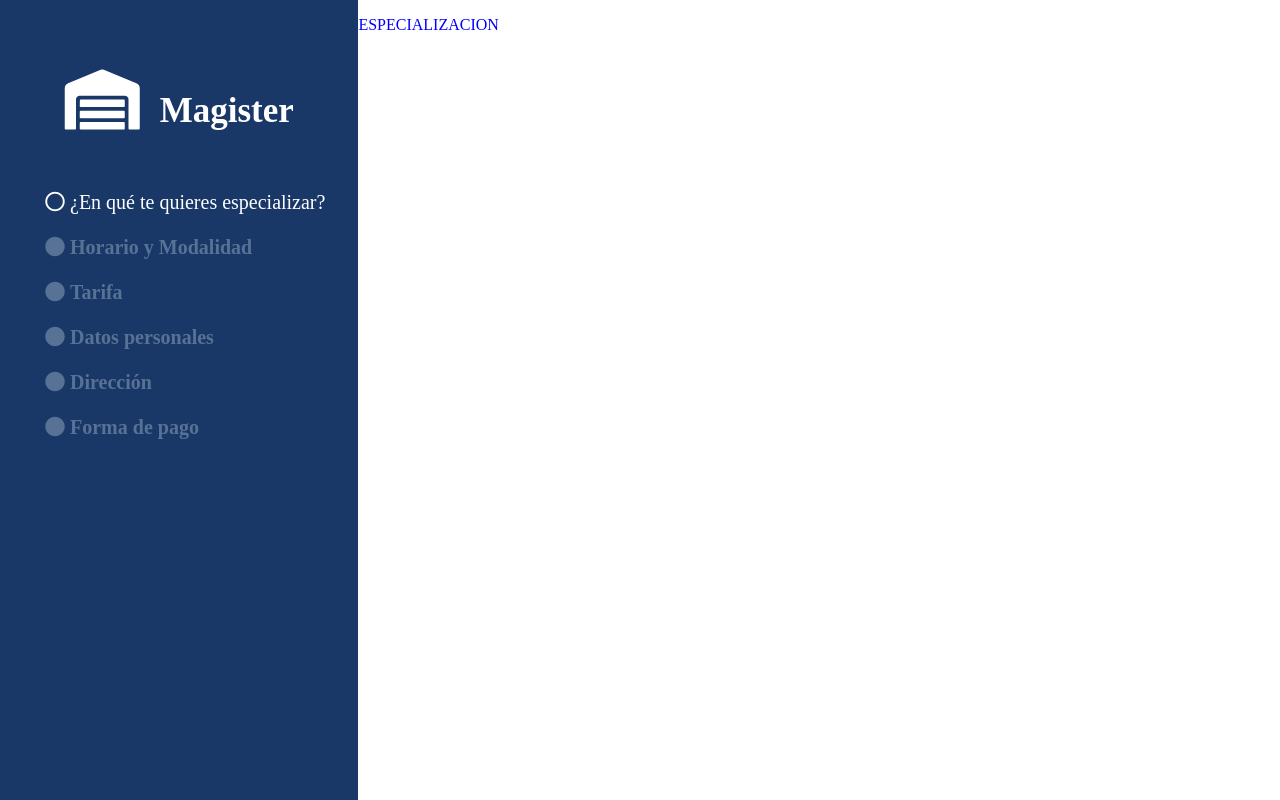
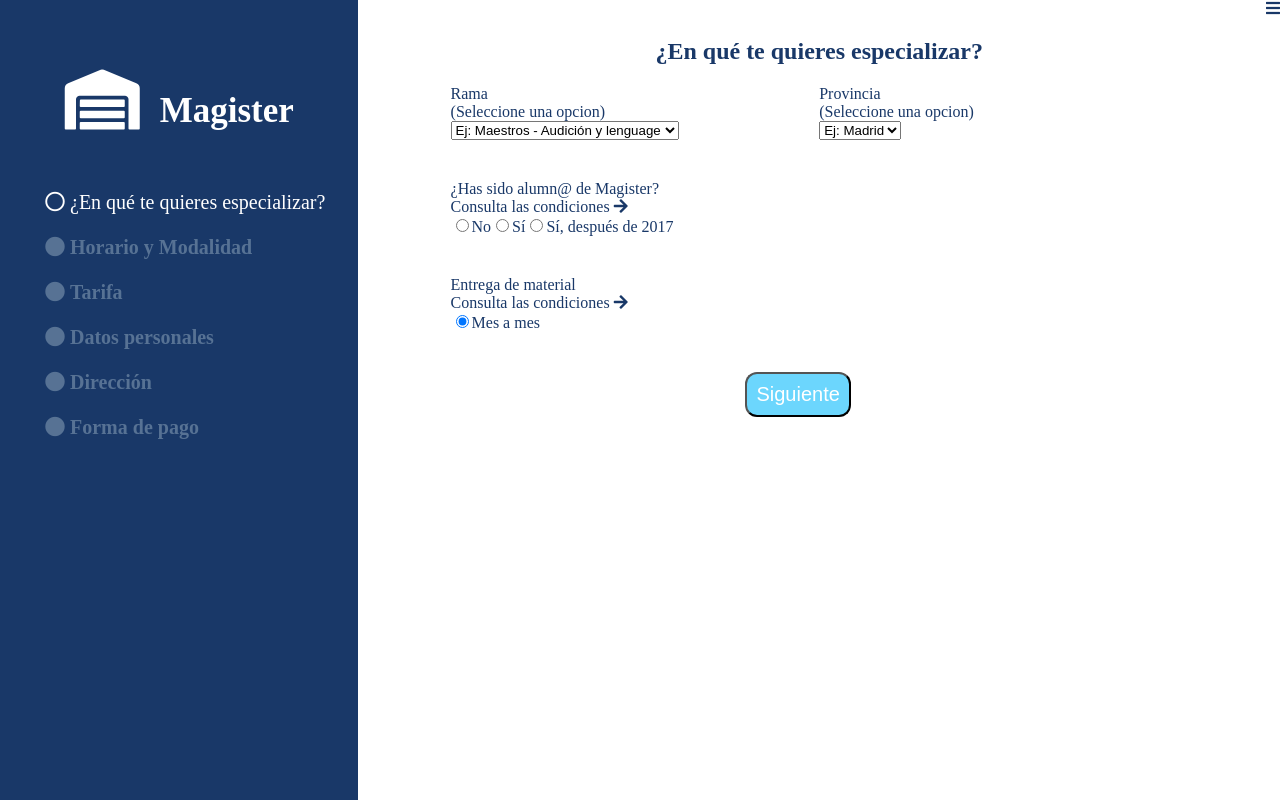
Before and after one commit to ruben10pintob/RetoMagister, an Angular app in the folder appRetoMagister/: page /especializacion in a window 1280 px wide. Built offline with nearby package versions, Linux system fonts and the light colour scheme.

Commit message:
Código HMTL con maqutación  básica y funcionalidad al boton siguiente

```diff
--- a/appRetoMagister/src/app/components/especializacion/especializacion.component.html
+++ b/appRetoMagister/src/app/components/especializacion/especializacion.component.html
@@ -5,7 +5,96 @@
     </div>
 
     <div class="container-component-right">
-        <p style="color: blue;">ESPECIALIZACION</p>
+
+        <div class="text-right"><i class="fas fa-bars icon-menu-aside-"></i></div>
+
+        <div class="title-component-right">
+            <h2 class="text-center">¿En qué te quieres especializar?</h2>
+        </div>
+
+        <form #userForm="ngForm" (ngSubmit)="onSubmit()">
+
+            <div style="display: flex; width: 100%;">
+
+                <div style="width: 40%; margin-left: 10%;">
+
+                    <label for="rama">Rama <br>
+                        <span>(Seleccione una opcion)</span>
+                    </label>
+
+                    <br>
+
+                    <select name="rama" ngModel [(ngModel)]="user.rama">
+                        <option value="" disabled>Ej: Maestros - Audición y lenguage</option>
+                        <option *ngFor="let rama of ramas" [ngValue]="rama">
+                            {{ rama }}
+                    </select>
+
+                </div>
+
+                <div style="width: 40%;">
+
+                    <label for="provincia">Provincia <br>
+                        <span>(Seleccione una opcion)</span>
+                    </label>
+
+                    <br>
+
+                    <select name="provincia" ngModel [(ngModel)]="user.provincia">
+                        <option value="" disabled>Ej: Madrid</option>
+                        <option *ngFor="let provincia of provincias" [ngValue]="provincia">
+                            {{ provincia }}
+                        </option>
+                    </select>
+
+                </div>
+
+            </div>
+
+            <div style="display: flex; width: 100%;">
+
+                <div style="width: 80%; margin-top: 40px; margin-left: 10%;">
+
+                    <label>¿Has sido alumn@ de Magister? <br>
+                        <span>Consulta las condiciones <i class="fas fa-arrow-right"></i></span>
+                    </label>
+
+                    <br>
+
+                    <input type="radio" name="exalumno" id="exalumno-no" value="No" class="visible" [(ngModel)]="user.exalumno">
+                    <label for="exalumno-no">No</label>
+
+                    <input type="radio" name="exalumno" id="exalumno-si" value="Si" class="visible"[(ngModel)]="user.exalumno">
+                    <label for="exalumno-si">Sí</label>
+
+                    <input type="radio" name="exalumno" id="exalumno-si-2017" value="Si, despues de 2017" class="visible" [(ngModel)]="user.exalumno">
+                    <label for="exalumno-si-2017">Sí, después de 2017</label>
+
+                </div>
+
+            </div>
+
+            <div style="display: flex; width: 100%;">
+
+                <div style="width: 80%; margin-top: 40px; margin-left: 10%;">
+
+                <label>Entrega de material <br>
+                    <span>Consulta las condiciones <i class="fas fa-arrow-right"></i></span>
+                </label>
+
+                <br>
+
+                <input type="radio" name="material" id="material" value="Mes a mes" class="visible" checked>
+                <label for="material">Mes a mes</label>
+
+                </div>
+
+            </div>
+
+            <input type="submit" value="Siguiente" class="btn-home btn-success text-center" style="margin-top: 40px;">
+
+        </form>
+
     </div>
 
 </div>
--- a/appRetoMagister/src/app/components/especializacion/especializacion.component.ts
+++ b/appRetoMagister/src/app/components/especializacion/especializacion.component.ts
@@ -1,5 +1,6 @@
 import { Component, OnInit } from '@angular/core';
 import { User } from '../../models/user';
+import { Router } from '@angular/router';
 
 @Component({
   selector: 'app-especializacion',
@@ -11,6 +12,7 @@ export class EspecializacionComponent implements OnInit {
   public user: User;
 
   constructor(
+    private _router: Router,
   ) {
     this.user = new User('','','','','','','','','','','','','','','','');
   }
@@ -18,4 +20,8 @@ export class EspecializacionComponent implements OnInit {
   ngOnInit(): void {
   }
 
+  onSubmit() {
+    this._router.navigate(['/horario-modalidad']);
+  }
+
 }
```
